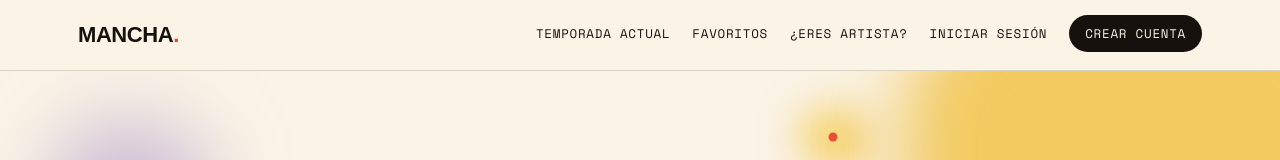
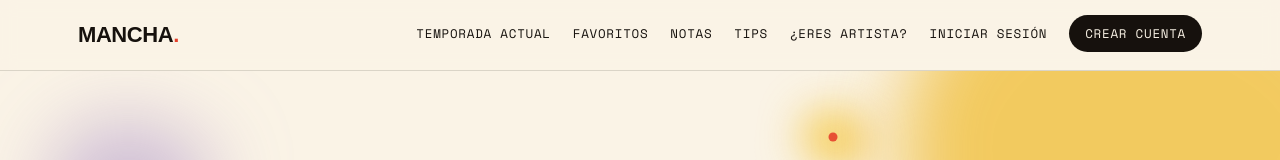
Before and after one commit to juanzuluaga42/mancha-app, a Next.js app: page / in a window 1280 px wide. Shown: the top 160 px of the page. Built offline with nearby package versions, Linux system fonts and the light colour scheme; no server answers; the database is empty; a web font is replaced by a local one.

Commit message:
Update Nav.js

```diff
--- a/components/Nav.js
+++ b/components/Nav.js
@@ -13,6 +13,8 @@ export default async function Nav() {
         <ul className="nav-links">
           <li><Link href="/#artistas">Temporada actual</Link></li>
           <li><Link href="/#favoritos">Favoritos</Link></li>
+          <li><Link href="/#notas">Notas</Link></li>
+          <li><Link href="/#tips">Tips</Link></li>
           <li><Link href="/postular">¿Eres artista?</Link></li>
           {user ? (
             <>
```
